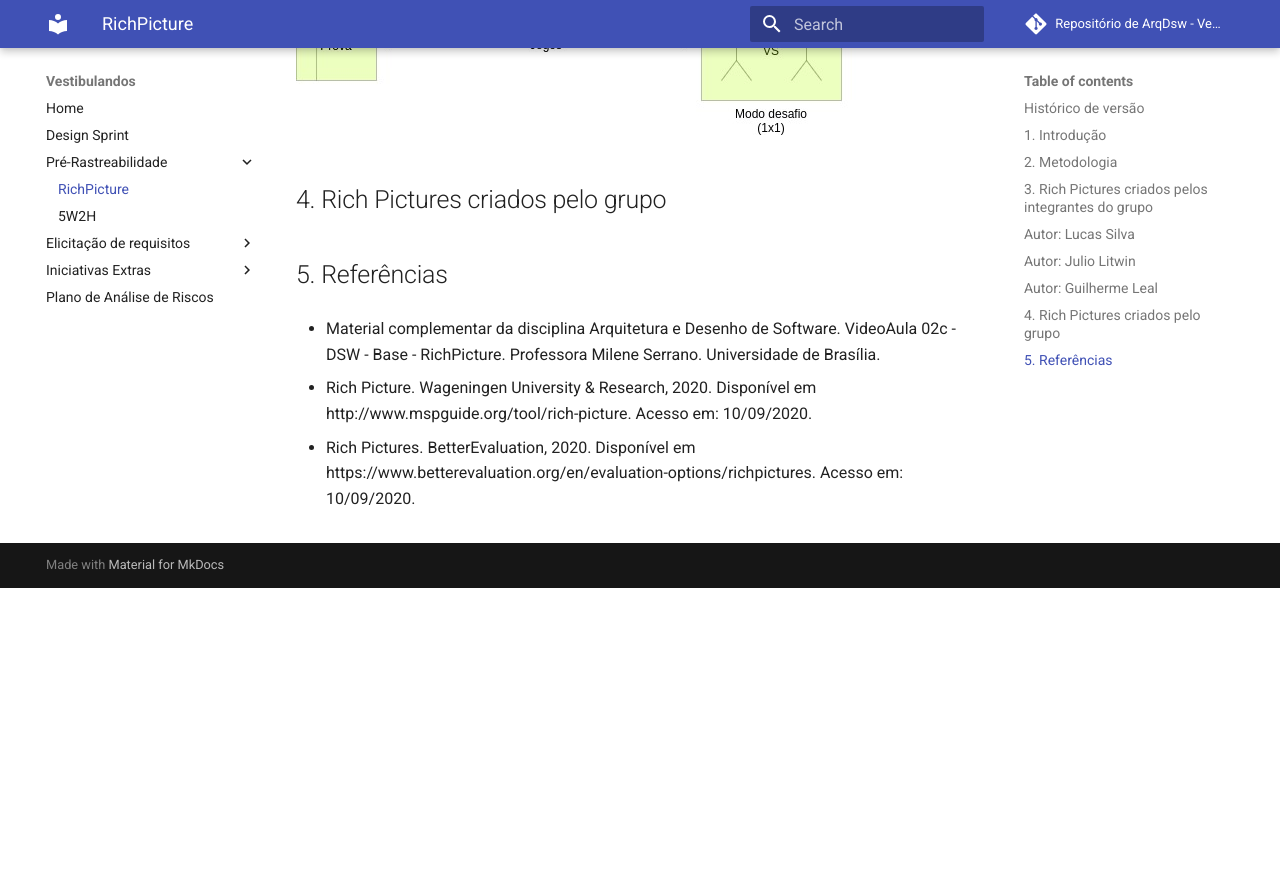
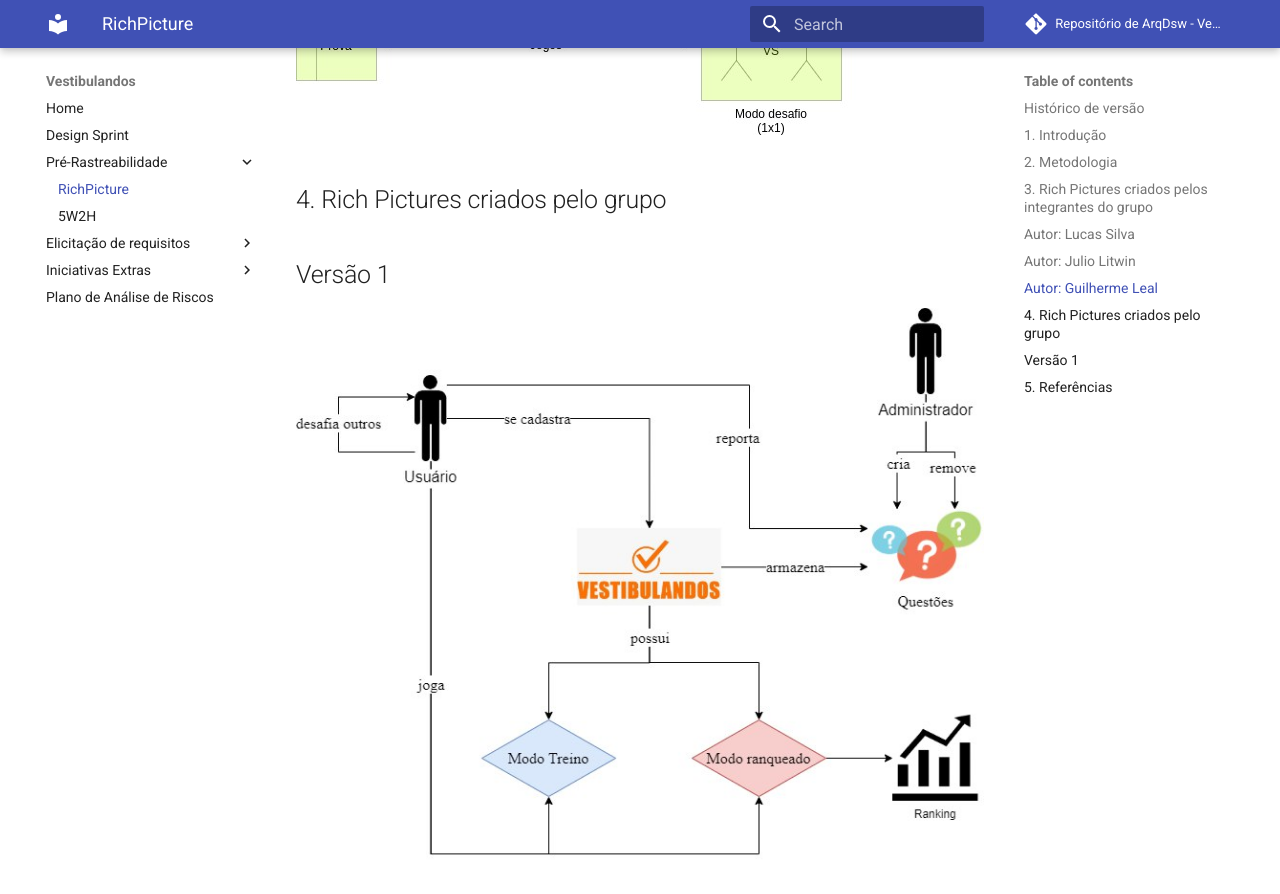
Before and after one commit to UnBArqDsw/2020.1_G4_Vestibulandos, an MkDocs documentation site: the page built from docs/rich_picture.md, in a window 1280 px wide and 900 px high, scrolled down 2491 px. Shown: the top 894 px of the window. Built offline with MkDocs 1.6.1 and Material for MkDocs 9.7.7, drawn with Linux system fonts in a browser that asks for light colours; comment, search, counter and statistics services are not loaded; before the commit the page ends 3079 px from its top, so only the background shows below that.

Commit message:
Adicionado rich picture criado pelo grupo

```diff
--- a/docs/rich_picture.md
+++ b/docs/rich_picture.md
@@ -27,6 +27,9 @@
 
 ## 4. Rich Pictures criados pelo grupo
 
+## Versão 1
+![Rich Picture - Versão 1](./img/rich_picture/RP_Grupo_v1.jpg)
+
 ## 5. Referências
 - Material complementar da disciplina Arquitetura e Desenho de Software. VideoAula 02c - DSW - Base - RichPicture. Professora Milene Serrano. Universidade de Brasília.
 
```
Also changed, not shown: docs/img/rich_picture/RP_Grupo_v1.jpg (added).
